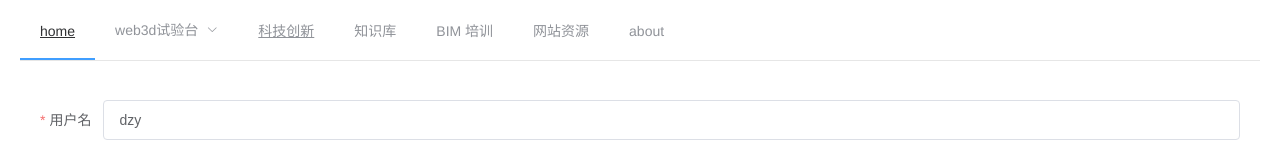
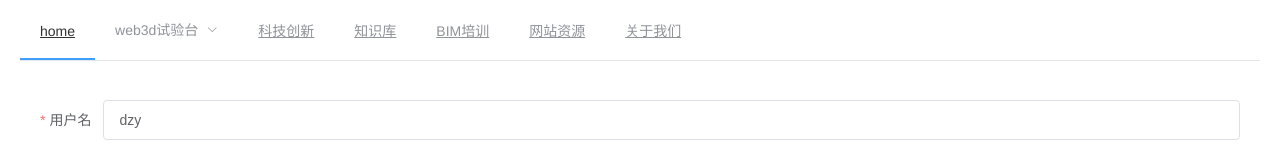
Before and after one commit to dzyuan/vue2021, a Vue app: page /#/login in a window 1280 px wide. Shown: the top 160 px of the page. Built offline with nearby package versions, Linux system fonts and the light colour scheme.

Commit message:
2月1日上午
奇怪的出错，导航守卫不生效，axios.post不起作用

```diff
--- a/src/main.js
+++ b/src/main.js
@@ -11,5 +11,5 @@ import store from './store';
 import router from './router';
 
 
-
 createApp(App).use(store).use(router).use(ElementPlus).use(vueaxios, axios).mount('#app');
+//createApp(App).use(store).use(router).use(ElementPlus).mount('#app');
--- a/src/pages/project/add.vue
+++ b/src/pages/project/add.vue
@@ -128,8 +128,7 @@
 </template>
 
 <script>
-import axios from 'axios'
-
+ import axios from 'axios'
 
 
 export default {
@@ -307,7 +306,7 @@ export default {
   methods: {
     onSubmit(formProject) {
       axios
-        .post('http://localhost:3000/api/project', formProject)
+      .post('http://localhost:3000/api/project', formProject)
         .then((res) => {
           this.feedback = res.data
           console.log(this.feedback)
--- /dev/null
+++ b/src/pages/zhishi.vue
@@ -0,0 +1,12 @@
+<template>
+    <h3>知识库</h3>
+</template>
+<script>
+export default {
+    name:"zhishi",
+    props:{
+
+    }
+
+}
+</script>
--- a/src/views/TopNav.vue
+++ b/src/views/TopNav.vue
@@ -15,10 +15,10 @@
 
   </el-submenu>
   <el-menu-item index="3" ><router-link to="/keji">科技创新</router-link></el-menu-item>
-  <el-menu-item index="4" ><el-link href="/zhishi" >知识库</el-link></el-menu-item>
-  <el-menu-item index="5" ><el-link href="/bim" >BIM 培训</el-link></el-menu-item>
-  <el-menu-item index="6" ><el-link href="/web" >网站资源</el-link></el-menu-item>
-  <el-menu-item index="7" ><el-link href="/about" >about</el-link></el-menu-item>
+  <el-menu-item index="4" ><router-link to="/zhishi">知识库</router-link></el-menu-item>
+  <el-menu-item index="5" ><router-link to="/bim">BIM培训</router-link></el-menu-item>
+  <el-menu-item index="6" ><router-link to="/web">网站资源</router-link></el-menu-item>
+  <el-menu-item index="7" ><router-link to="/about">关于我们</router-link></el-menu-item>
 </el-menu>
 </template>
 
```
Also changed, not shown: src/router/index.js (+6 -2 lines), 1 other file (tests, documents, lock files or other folders).
